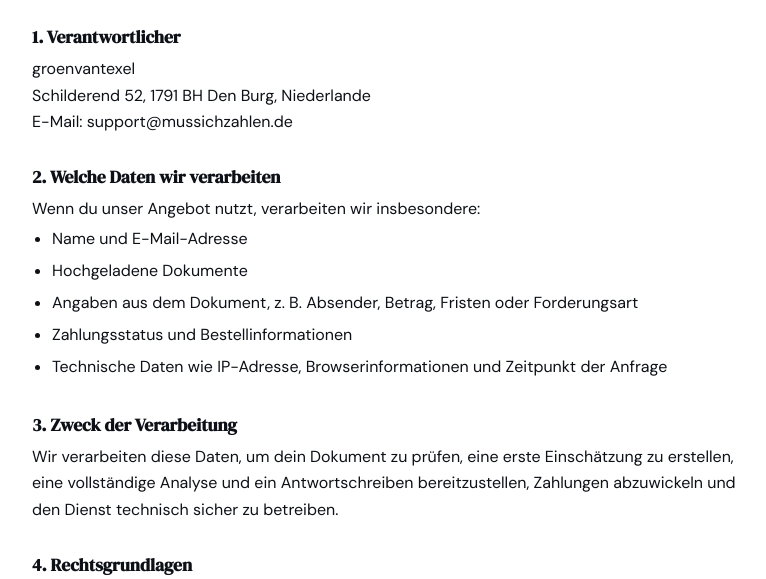
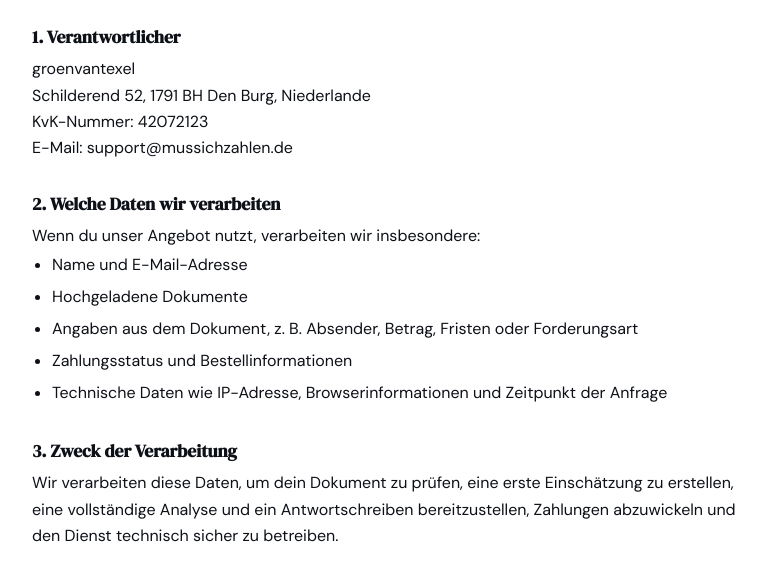
Before and after one commit to DickGroen/mussichzahlen, a website: page public/datenschutz.html in a window 1280 px wide. Shown: the part 160-739 px from the top of the page, without its empty margins (252-1018 px from the left). Drawn offline with Linux system fonts and the light colour scheme.

Commit message:
Update datenschutz.html

```diff
--- a/public/datenschutz.html
+++ b/public/datenschutz.html
@@ -28,6 +28,7 @@
     <p>
       groenvantexel<br>
       Schilderend 52, 1791 BH Den Burg, Niederlande<br>
+      KvK-Nummer: 42072123<br>
       E-Mail: <a href="mailto:support@mussichzahlen.de">support@mussichzahlen.de</a>
     </p>
 
```
